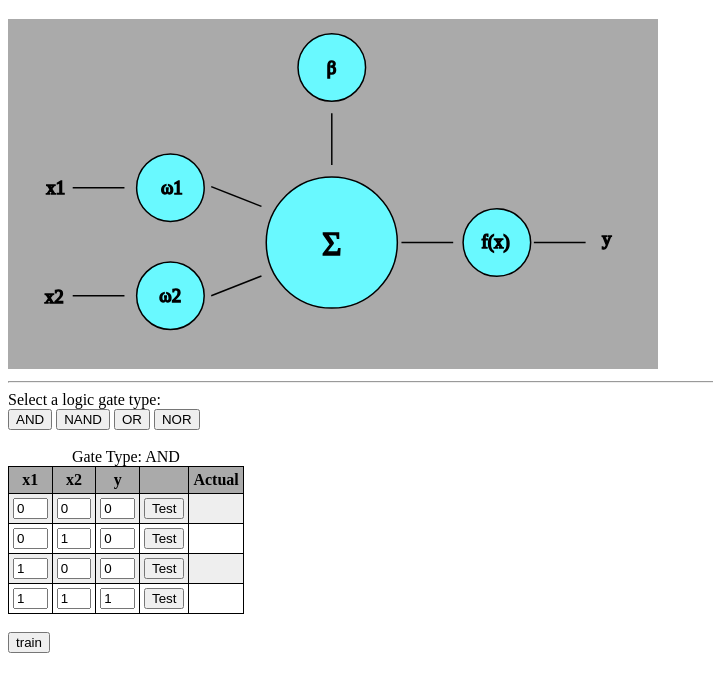
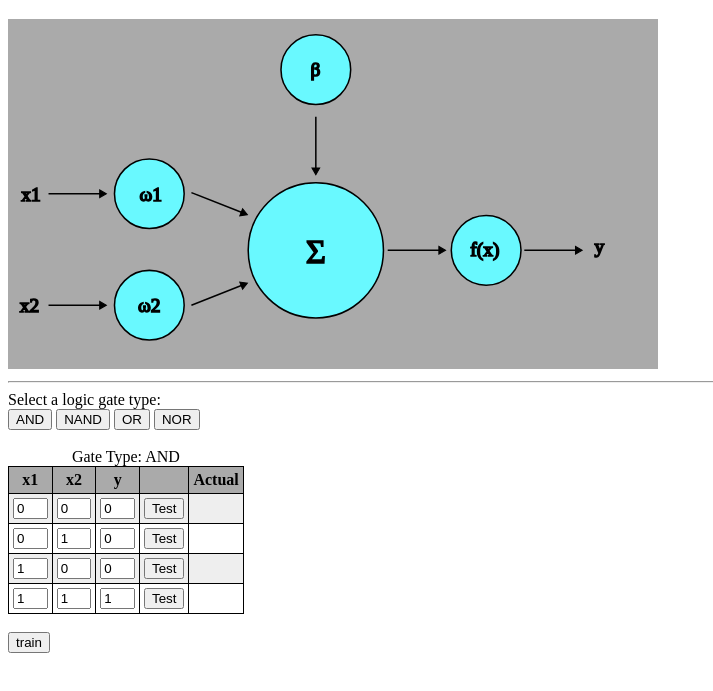
Before and after one commit to bnielsen1965/machine_learning-js, a website: page html/gate.html in a window 1280 px wide. Shown: the part 61-752 px from the top of the page, without its empty margins (0-713 px from the left). Drawn offline with Linux system fonts and the light colour scheme.

Commit message:
Update documentation. Fix bug in web page neuron svg arrows.

```diff
--- a/html/gate.html
+++ b/html/gate.html
@@ -27,22 +27,48 @@
   </style>
 </head>
 <body>
-  <h1>Neuron Gate</h1>
-  <svg width="650" height="350" style="background-color: #aaa;">
-
+  <h1>Neuron Gate</h1><?xml version="1.0" encoding="UTF-8" standalone="no"?>
+  <!-- Created with Inkscape (http://www.inkscape.org/) -->
+  <svg width="650" height="350" style="background-color: #aaa;"
+     viewBox="-10 -10 630 330"
+     version="1.1"
+     id="svg5"
+     xmlns="http://www.w3.org/2000/svg"
+     xmlns:svg="http://www.w3.org/2000/svg">
+    <defs
+       id="defs2">
+      <marker
+         style="overflow:visible"
+         id="TriangleStart"
+         refX="0"
+         refY="0"
+         orient="auto-start-reverse"
+         markerWidth="5.3244081"
+         markerHeight="6.155385"
+         viewBox="0 0 5.3244081 6.1553851"
+         preserveAspectRatio="xMidYMid">
+        <path
+           transform="scale(0.5)"
+           style="fill:context-stroke;fill-rule:evenodd;stroke:context-stroke;stroke-width:1pt"
+           d="M 5.77,0 -2.88,5 V -5 Z"
+           id="path135" />
+      </marker>
+    </defs>
+    <g
+       id="layer1"
+       transform="translate(-35.436104,-13.953567)">
       <circle
-       style="fill:#69f9ff;fill-opacity:1;stroke:#000000;stroke-width:1.5;stroke-linecap:round"
+         style="fill:#69f9ff;fill-opacity:1;stroke:#000000;stroke-width:1.48573;stroke-linecap:round"
          id="path288"
          cx="323.79459"
          cy="223.56174"
          r="65.544632" />
       <text
          xml:space="preserve"
-       style="font-size:33.5447px;text-align:center;text-anchor:middle;fill:#000000;fill-opacity:1;stroke:#000000;stroke-width:1.5;stroke-linecap:round"
+         style="font-size:33.5447px;text-align:center;text-anchor:middle;fill:#000000;fill-opacity:1;stroke:#000000;stroke-width:1.48573;stroke-linecap:round"
          x="323.81137"
          y="235.5372"
          id="text1010"><tspan
-         sodipodi:role="line"
            id="tspan1008"
            style="fill:#000000;fill-opacity:1;stroke-width:1.48574"
            x="323.81137"
@@ -55,11 +81,10 @@
          r="33.774952" />
       <text
          xml:space="preserve"
-       style="font-size:18.8689px;text-align:center;text-anchor:middle;fill:#000000;fill-opacity:1;stroke:#000000;stroke-width:1.5;stroke-linecap:round"
+         style="font-size:18.8689px;text-align:center;text-anchor:middle;fill:#000000;fill-opacity:1;stroke:#000000;stroke-width:1.48573;stroke-linecap:round"
          x="323.51157"
          y="54.897339"
          id="text2632"><tspan
-         sodipodi:role="line"
            id="tspanbias"
            style="font-size:18.8689px;fill:#000000;fill-opacity:1;stroke-width:1.48574"
            x="323.51157"
@@ -72,11 +97,10 @@
          r="33.774952" />
       <text
          xml:space="preserve"
-       style="font-size:18.8689px;text-align:center;text-anchor:middle;fill:#000000;fill-opacity:1;stroke:#000000;stroke-width:1.5;stroke-linecap:round"
+         style="font-size:18.8689px;text-align:center;text-anchor:middle;fill:#000000;fill-opacity:1;stroke:#000000;stroke-width:1.48573;stroke-linecap:round"
          x="163.85223"
          y="175.34648"
          id="text10036"><tspan
-         sodipodi:role="line"
            id="tspanweight1"
            style="font-size:18.8689px;fill:#000000;fill-opacity:1;stroke-width:1.48574"
            x="163.85223"
@@ -89,11 +113,10 @@
          r="33.774952" />
       <text
          xml:space="preserve"
-       style="font-size:18.8689px;text-align:center;text-anchor:middle;fill:#000000;fill-opacity:1;stroke:#000000;stroke-width:1.5;stroke-linecap:round"
+         style="font-size:18.8689px;text-align:center;text-anchor:middle;fill:#000000;fill-opacity:1;stroke:#000000;stroke-width:1.48573;stroke-linecap:round"
          x="162.29555"
          y="283.49857"
          id="text10042"><tspan
-         sodipodi:role="line"
            id="tspanweight2"
            style="font-size:18.8689px;fill:#000000;fill-opacity:1;stroke-width:1.48574"
            x="162.29555"
@@ -106,44 +129,40 @@
          r="33.774952" />
       <text
          xml:space="preserve"
-       style="font-size:18.8689px;text-align:center;text-anchor:middle;fill:#000000;fill-opacity:1;stroke:#000000;stroke-width:1.5;stroke-linecap:round"
+         style="font-size:18.8689px;text-align:center;text-anchor:middle;fill:#000000;fill-opacity:1;stroke:#000000;stroke-width:1.48573;stroke-linecap:round"
          x="487.58914"
          y="229.28845"
          id="text10048"><tspan
-         sodipodi:role="line"
            id="tspan10046"
            style="font-size:18.8689px;fill:#000000;fill-opacity:1;stroke-width:1.48574"
            x="487.58914"
            y="229.28845">f(x)</tspan></text>
       <text
          xml:space="preserve"
-       style="font-size:18.8689px;text-align:center;text-anchor:middle;fill:#000000;fill-opacity:1;stroke:#000000;stroke-width:1.5;stroke-linecap:round"
+         style="font-size:18.8689px;text-align:center;text-anchor:middle;fill:#000000;fill-opacity:1;stroke:#000000;stroke-width:1.48573;stroke-linecap:round"
          x="47.783344"
          y="175.44083"
          id="text10052"><tspan
-         sodipodi:role="line"
            id="tspaninput1"
            style="font-size:18.8689px;fill:#000000;fill-opacity:1;stroke-width:1.48574"
            x="47.783344"
            y="175.44083">x1</tspan></text>
       <text
          xml:space="preserve"
-       style="font-size:18.8689px;text-align:center;text-anchor:middle;fill:#000000;fill-opacity:1;stroke:#000000;stroke-width:1.5;stroke-linecap:round"
+         style="font-size:18.8689px;text-align:center;text-anchor:middle;fill:#000000;fill-opacity:1;stroke:#000000;stroke-width:1.48573;stroke-linecap:round"
          x="46.226662"
          y="283.5929"
          id="text10056"><tspan
-         sodipodi:role="line"
            id="tspaninput2"
            style="font-size:18.8689px;fill:#000000;fill-opacity:1;stroke-width:1.48574"
            x="46.226662"
            y="283.5929">x2</tspan></text>
       <text
          xml:space="preserve"
-       style="font-size:18.8689px;text-align:center;text-anchor:middle;fill:#000000;fill-opacity:1;stroke:#000000;stroke-width:1.5;stroke-linecap:round"
+         style="font-size:18.8689px;text-align:center;text-anchor:middle;fill:#000000;fill-opacity:1;stroke:#000000;stroke-width:1.48573;stroke-linecap:round"
          x="598.69067"
          y="226.35434"
          id="text10060"><tspan
-         sodipodi:role="line"
            id="tspanoutput"
            style="font-size:18.8689px;fill:#000000;fill-opacity:1;stroke-width:1.48574"
            x="598.69067"
@@ -151,53 +170,34 @@
       <path
          style="fill:none;fill-rule:evenodd;stroke:#000000;stroke-width:1.486;stroke-linecap:butt;stroke-linejoin:miter;stroke-dasharray:none;stroke-opacity:1;marker-end:url(#TriangleStart)"
          d="M 64.714047,168.70463 H 116.45998"
-       id="path10107"
-       inkscape:connector-type="polyline"
-       inkscape:connector-curvature="0"
-       sodipodi:nodetypes="cc" />
+         id="path10107" />
       <path
          style="fill:none;fill-rule:evenodd;stroke:#000000;stroke-width:1.486;stroke-linecap:butt;stroke-linejoin:miter;stroke-dasharray:none;stroke-opacity:1;marker-end:url(#TriangleStart)"
          d="M 64.714047,276.76235 H 116.45998"
-       id="path10449"
-       inkscape:connector-type="polyline"
-       inkscape:connector-curvature="0"
-       sodipodi:nodetypes="cc" />
+         id="path10449" />
       <path
          style="fill:none;fill-rule:evenodd;stroke:#000000;stroke-width:1.486;stroke-linecap:butt;stroke-linejoin:miter;stroke-dasharray:none;stroke-opacity:1;marker-end:url(#TriangleStart)"
          d="m 203.21055,276.76235 50.22396,-19.78524"
-       id="path10451"
-       inkscape:connector-type="polyline"
-       inkscape:connector-curvature="0"
-       sodipodi:nodetypes="cc" />
+         id="path10451" />
       <path
          style="fill:none;fill-rule:evenodd;stroke:#000000;stroke-width:1.486;stroke-linecap:butt;stroke-linejoin:miter;stroke-dasharray:none;stroke-opacity:1;marker-end:url(#TriangleStart)"
          d="m 203.21055,167.62851 50.22396,19.78524"
-       id="path10453"
-       inkscape:connector-type="polyline"
-       inkscape:connector-curvature="0"
-       sodipodi:nodetypes="cc" />
+         id="path10453" />
       <path
          style="fill:none;fill-rule:evenodd;stroke:#000000;stroke-width:1.486;stroke-linecap:butt;stroke-linejoin:miter;stroke-dasharray:none;stroke-opacity:1;marker-end:url(#TriangleStart)"
          d="m 393.45304,223.56173 h 51.74594"
-       id="path10455"
-       inkscape:connector-type="polyline"
-       inkscape:connector-curvature="0"
-       sodipodi:nodetypes="cc" />
+         id="path10455" />
       <path
          style="fill:none;fill-rule:evenodd;stroke:#000000;stroke-width:1.486;stroke-linecap:butt;stroke-linejoin:miter;stroke-dasharray:none;stroke-opacity:1;marker-end:url(#TriangleStart)"
          d="m 525.86185,223.56173 h 51.74594"
-       id="path10457"
-       inkscape:connector-type="polyline"
-       inkscape:connector-curvature="0"
-       sodipodi:nodetypes="cc" />
+         id="path10457" />
       <path
          style="fill:none;fill-rule:evenodd;stroke:#000000;stroke-width:1.486;stroke-linecap:butt;stroke-linejoin:miter;stroke-dasharray:none;stroke-opacity:1;marker-end:url(#TriangleStart)"
          d="m 323.79458,94.19689 v 51.74594"
-       id="path10459"
-       inkscape:connector-type="polyline"
-       inkscape:connector-curvature="0"
-       sodipodi:nodetypes="cc" />
+         id="path10459" />
+    </g>
   </svg>
+
 
   <hr>
 
@@ -538,7 +538,6 @@ class BooleanTraining {
       networkLoop:
       for (const layer of network.layers) {
         for (const neuron of layer.neurons) {
-
           // get current model error
           error = BooleanTraining.calculateError(network, dataSet);
           if (isNaN(error)) throw new Error(`Error is NaN!`);
```
Also changed, not shown: README.md, html/neuron.svg, lib/boolean_training.mjs. Lines whose indentation alone changed are shown as unchanged.
